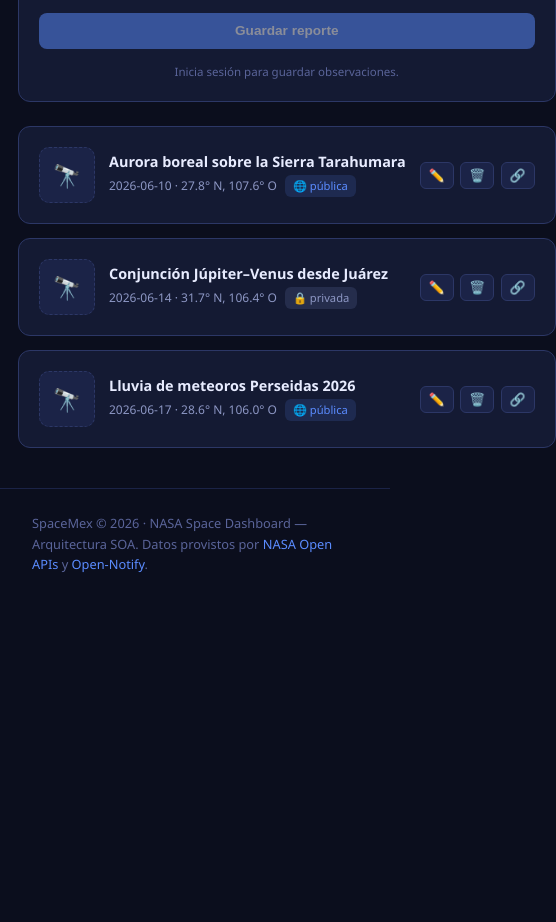
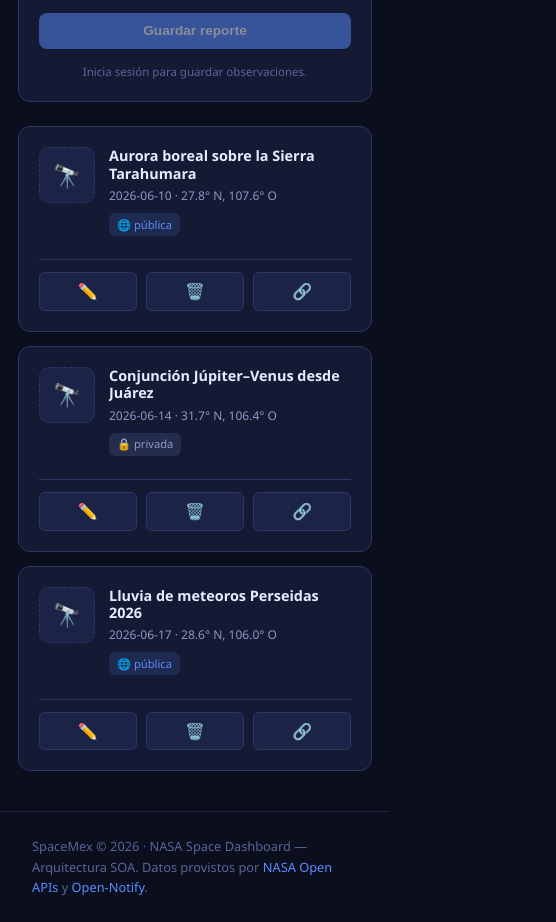
Before and after one commit to DjRober/spacemx, a Vue app in the folder frontend/: page / in a window 390 px wide. Shown: the part 4700-5622 px from the top of the page, 556 px wide, since content can reach past the window. Before the commit the page ends 5299 px from the top, so only its background shows below. Built offline with nearby package versions, Linux system fonts and the light colour scheme.

Commit message:
fix: arreglar el responsiveness de ReportesSection para pantallas moviles

```diff
--- a/frontend/src/components/reportes/ReportesSection.vue
+++ b/frontend/src/components/reportes/ReportesSection.vue
@@ -276,4 +276,32 @@ const reportes = [
     grid-template-columns: 1fr;
   }
 }
+
+/* Móvil estrecho (≤ 560px, optimizado para 360px):
+   la tarjeta de reporte pasa a dos filas — thumb + info arriba,
+   y las acciones a todo el ancho abajo con tap targets cómodos. */
+@media (max-width: 560px) {
+  .rep-card {
+    flex-wrap: wrap;
+    align-items: flex-start;
+  }
+
+  .rep-title {
+    white-space: normal;
+  }
+
+  .rep-actions {
+    flex-basis: 100%;
+    gap: 0.6rem;
+    margin-top: 0.6rem;
+    padding-top: 0.75rem;
+    border-top: 1px solid var(--color-border);
+  }
+
+  .icon-btn {
+    flex: 1;
+    padding: 0.55rem;
+    font-size: 1rem;
+  }
+}
 </style>
```
